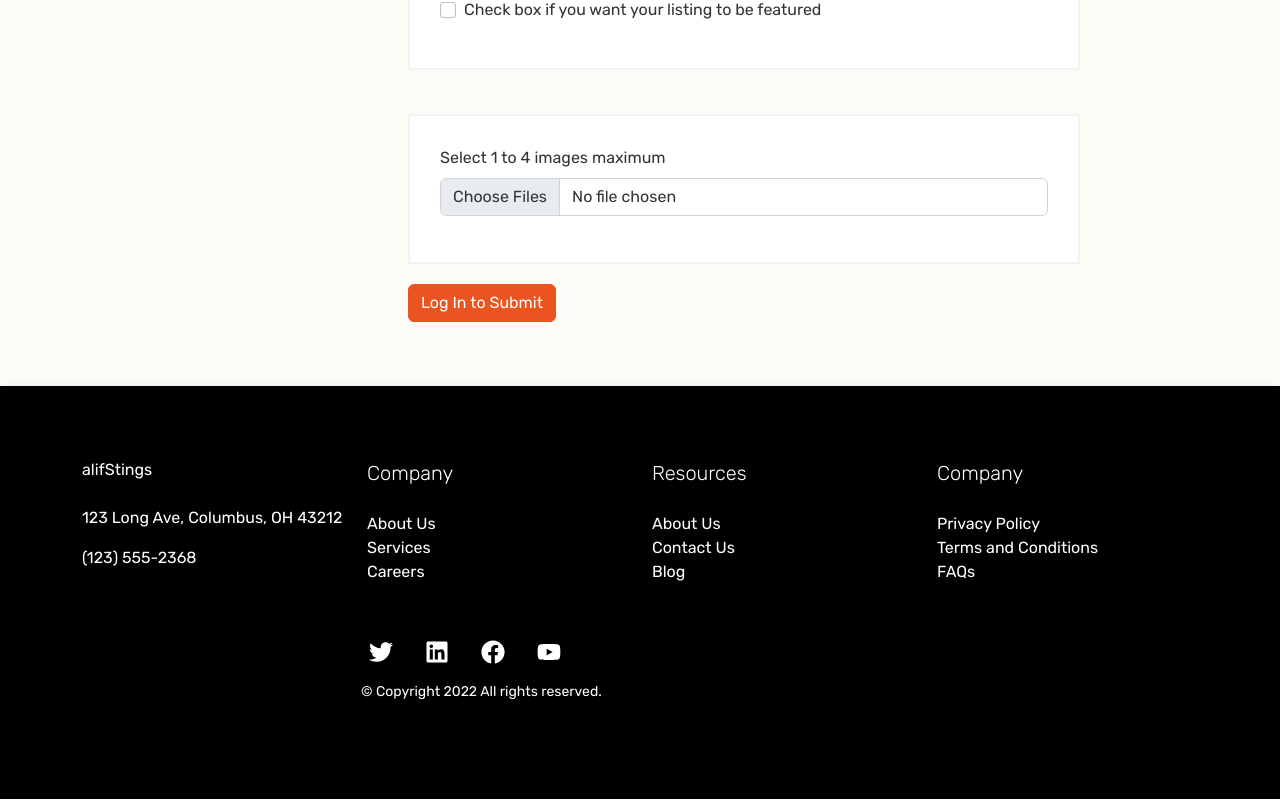
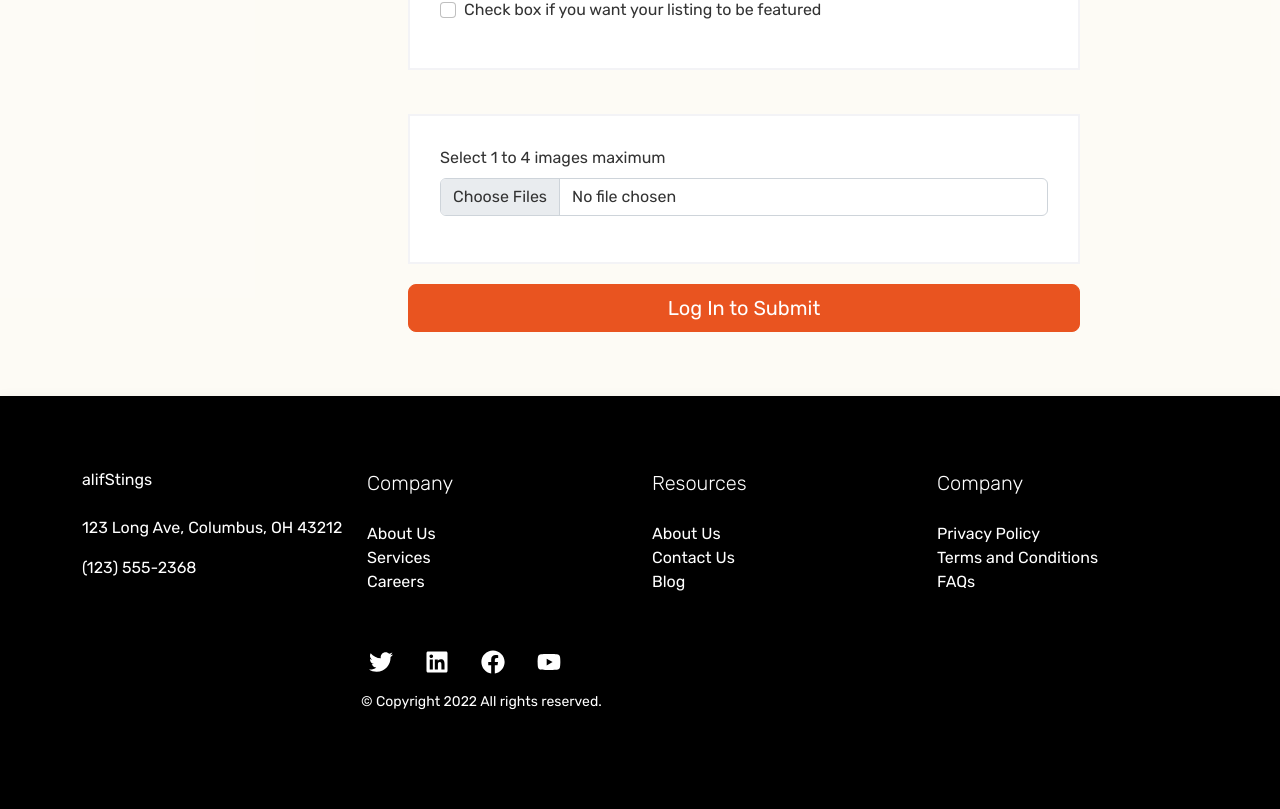
Before and after one commit to abdinaa17/alifStings, a React (Vite) app: page /new-listing in a window 1280 px wide. Shown: the part 1481-2290 px from the top of the page. Built offline with nearby package versions, Linux system fonts and the light colour scheme; no server answers; the database is empty.

Commit message:
Did some formatting so the component look cleaner.

```diff
--- a/src/components/NewListing/NewListing.jsx
+++ b/src/components/NewListing/NewListing.jsx
@@ -71,11 +71,13 @@ const NewListing = () => {
   const handleSubmit = async (e) => {
     e.preventDefault();
     setIsLoading(true);
+
     if (!user) {
       setIsLoading(false);
       navigate("/login", { state: { from: "/new-listing" } });
       return;
     }
+
     if (
       !listing.title ||
       !listing.tagline ||
@@ -90,7 +92,9 @@ const NewListing = () => {
       setError("Fill the required fields to continue");
       return;
     }
+
     // We'll upload the images to firebase storage and then extract the urls and push it to our db.
+
     const storeImg = async (img) => {
       return new Promise((resolve, reject) => {
         const fileName = `images/${img.name}-${uuidv4()}`;
@@ -113,6 +117,7 @@ const NewListing = () => {
         );
       });
     };
+
     const imgUrls = await Promise.all(
       listing.images && [...listing.images].map((img) => storeImg(img))
     ).catch((err) => {
@@ -120,16 +125,22 @@ const NewListing = () => {
       setError(err);
       return;
     });
+
     const newListing = {
       ...listing,
       imgUrls,
       timestamp: serverTimestamp(),
       userRef: user.uid,
     };
+
     delete newListing.images;
+
     const listingRef = await addDoc(collection(db, "listings"), newListing);
+
     navigate("/listings", { replace: true });
+
     setIsLoading(false);
+
     setListing({
       title: "",
       tagline: "",
@@ -306,11 +317,13 @@ const NewListing = () => {
                 </Form.Group>
               </div>
               {user ? (
-                <Button type="submit" size="lg">
+                <Button type="submit" className="w-100 btn-lg">
                   Save and preview
                 </Button>
               ) : (
-                <Button type="submit">Log In to Submit</Button>
+                <Button type="submit" className="w-100 btn-lg">
+                  Log In to Submit
+                </Button>
               )}
             </Form>
             {error && (
```
